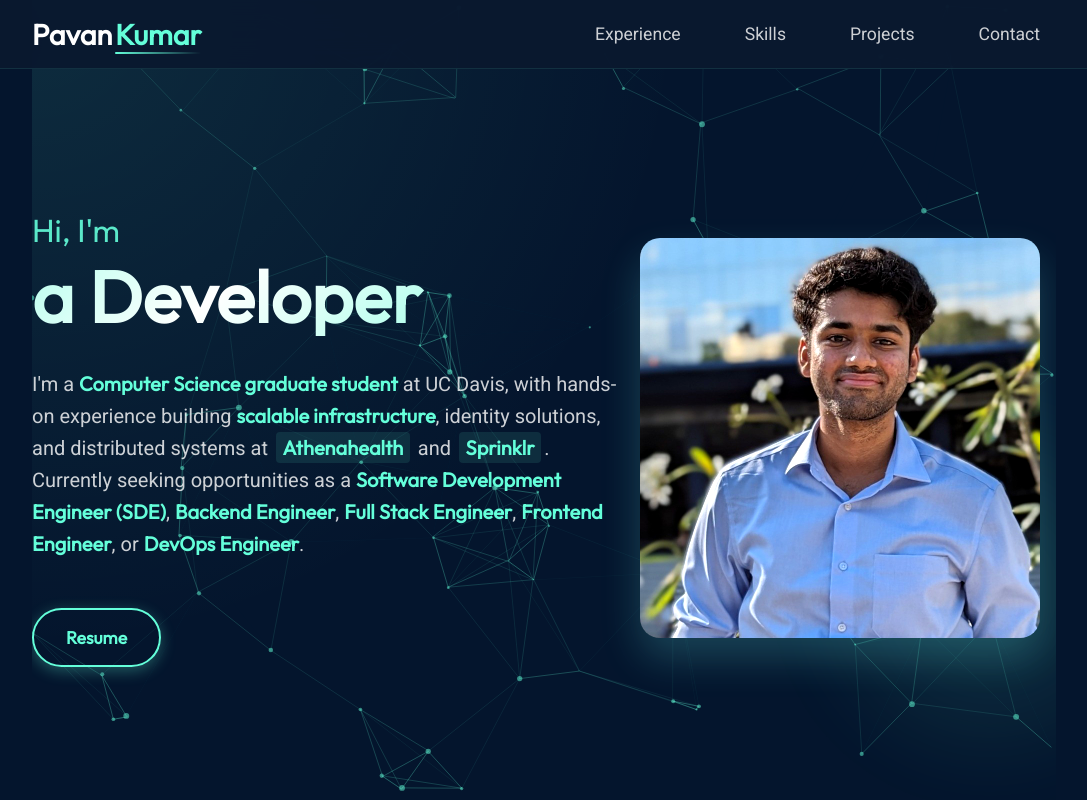
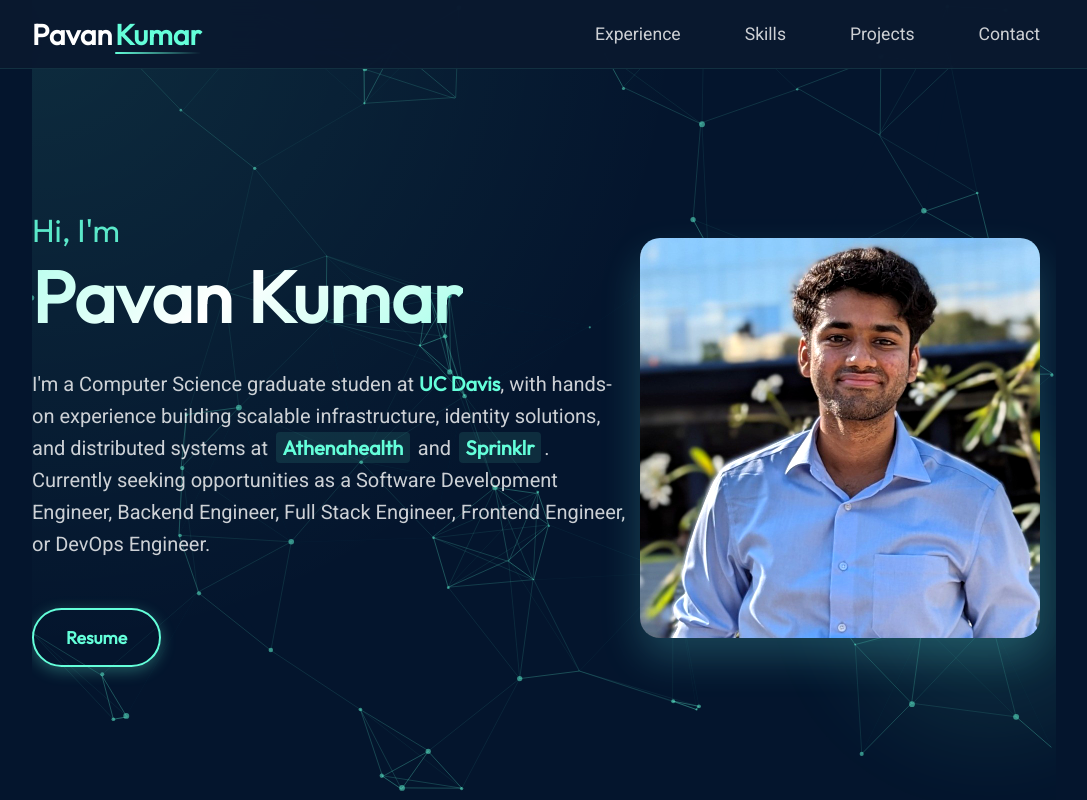
Before and after one commit to pavan-nuthi/portfolio-website, a React (Vite) app: page / in a window 1280 px wide. Shown: the top 800 px of the page, without its empty margins (96-1183 px from the left). Built offline with nearby package versions, Linux system fonts and the light colour scheme.

Commit message:
update main page

```diff
--- a/src/components/Hero/Hero.jsx
+++ b/src/components/Hero/Hero.jsx
@@ -1,6 +1,5 @@
 import React, { useEffect, useRef, useState } from "react";
 import { motion, useAnimation, useInView } from "framer-motion";
-import Typewriter from "typewriter-effect";
 import Tilt from "react-parallax-tilt";
 
 import styles from "./Hero.module.css";
@@ -118,31 +117,42 @@ export const Hero = () => {
           <h1 className={styles.title}>
             <span className={styles.greeting}>Hi, I'm</span>
             <span className={styles.name}>
-              <Typewriter
-                options={{
-                  strings: ['Pavan Kumar', 'a Developer', 'a Problem Solver'],
-                  autoStart: true,
-                  loop: true,
-                  delay: 100,
-                  deleteSpeed: 50,
-                }}
-              />
+              Pavan Kumar
             </span>
           </h1>
         </motion.div>
 
         <motion.div variants={itemVariants} className={styles.descriptionWrapper}>
           <p className={styles.description}>
-            I'm a <span className={styles.highlight}>Computer Science graduate student</span> at UC Davis,{' '}
-            with hands-on experience building <span className={styles.highlight}>scalable infrastructure</span>,{' '}
-            identity solutions, and distributed systems at{' '}
-            <span className={styles.company}>Athenahealth</span> and <span className={styles.company}>Sprinklr</span>.{' '}
-            Currently seeking opportunities as a{' '}
-            <span className={styles.highlight}>Software Development Engineer (SDE)</span>,{' '}
-            <span className={styles.highlight}>Backend Engineer</span>,{' '}
-            <span className={styles.highlight}>Full Stack Engineer</span>,{' '}
-            <span className={styles.highlight}>Frontend Engineer</span>, or{' '}
-            <span className={styles.highlight}>DevOps Engineer</span>.
+            I'm a Computer Science graduate studen at{' '}
+            <a
+              href="https://www.ucdavis.edu"
+              target="_blank"
+              rel="noopener noreferrer"
+              className={styles.highlight}
+              style={{ textDecoration: 'none' }}
+            >
+              UC Davis
+            </a>, with hands-on experience building scalable infrastructure, identity solutions,{' '}
+            and distributed systems at{' '}
+            <a
+              href="https://www.athenahealth.com"
+              target="_blank"
+              rel="noopener noreferrer"
+              className={styles.company}
+              style={{ textDecoration: 'none' }}
+            >
+              Athenahealth
+            </a>{' '}and{' '}
+            <a
+              href="https://www.sprinklr.com"
+              target="_blank"
+              rel="noopener noreferrer"
+              className={styles.company}
+              style={{ textDecoration: 'none' }}
+            >
+              Sprinklr
+            </a>. Currently seeking opportunities as a Software Development Engineer, Backend Engineer, Full Stack Engineer, Frontend Engineer, or DevOps Engineer.
           </p>
         </motion.div>
 
```
Also changed, not shown: 1 other file (tests, documents, lock files or other folders).
